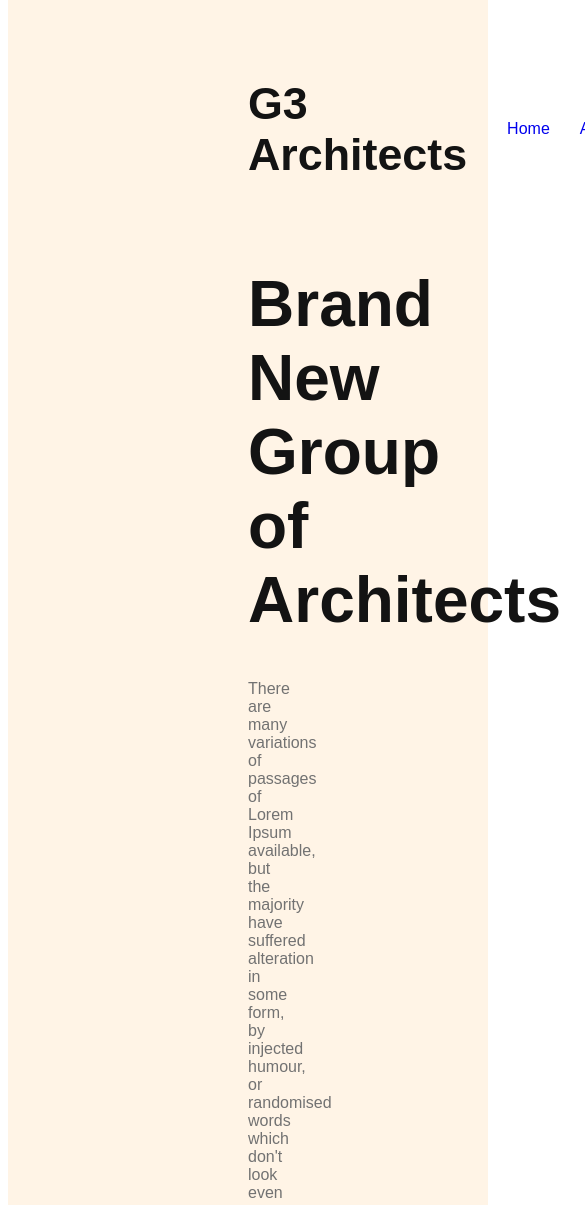
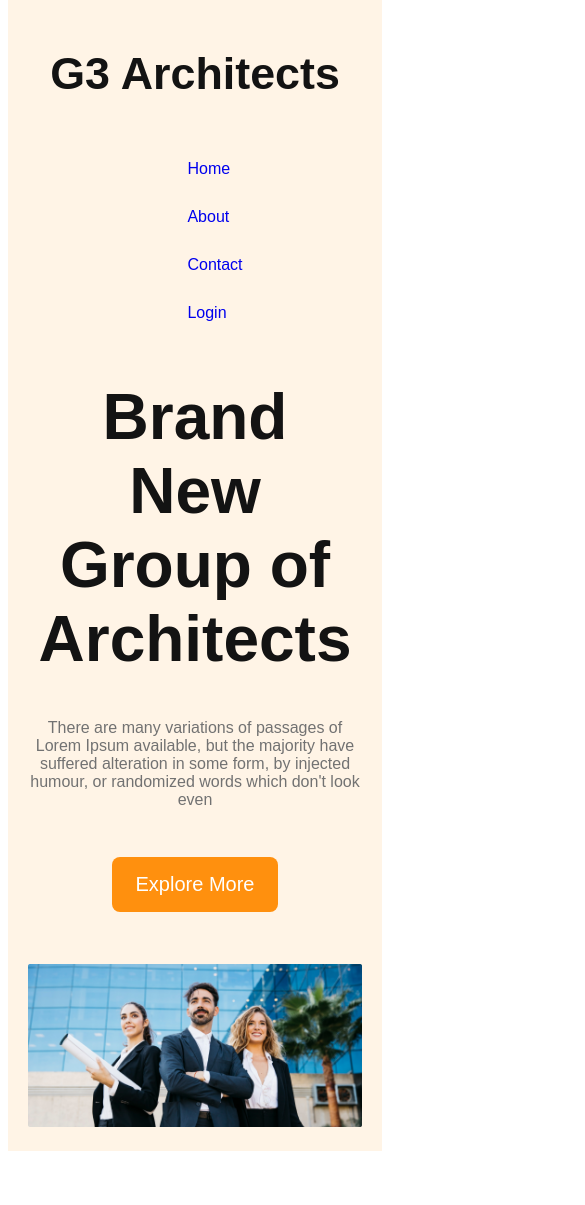
Before and after one commit to shaishabcoding/G3-Architects, a plain HTML site: page index.html in a window 390 px wide. Shown: the part 25-1230 px from the top of the page, 585 px wide, since content can reach past the window. After the commit the page ends 1184 px from the top, so only its background shows below. Drawn offline with Linux system fonts and the light colour scheme.

Commit message:
header done with responsive

```diff
--- a/index.html
+++ b/index.html
@@ -23,7 +23,7 @@
           <p class="description">
             There are many variations of passages of Lorem Ipsum available, but
             the majority have suffered alteration in some form, by injected
-            humour, or randomised words which don't look even
+            humour, or randomized words which don't look even
           </p>
           <button class="btn-primary">Explore More</button>
         </div>
--- a/styles/style.css
+++ b/styles/style.css
@@ -13,9 +13,20 @@
   border: none;
   color: white;
   margin: 2rem;
+  font-size: 1.25rem;
+}
+button,
+a {
+  cursor: pointer;
 }
 * {
+  /* padding: 0; */
+  /* margin: 0; */
+  /* box-sizing: border-box; */
   font-family: "Work Sans", sans-serif;
+}
+img {
+  max-width: 100%;
 }
 /* header style */
 header {
@@ -53,3 +64,27 @@ nav li a {
   font-weight: 700;
   color: rgba(19, 19, 19, 1);
 }
+.banner img {
+  margin-top: 1.25rem;
+}
+
+/* responsive style */
+/* for mobile */
+@media screen and (max-width: 576px) {
+  header {
+    padding: 20px;
+  }
+  nav,
+  nav > ul {
+    flex-direction: column;
+  }
+}
+/* for tablet */
+@media screen and (min-width:576px) and (max-width: 960px) {
+  header{
+    padding: 50px;
+  }
+  nav{
+    flex-direction: column;
+  }
+}
```
